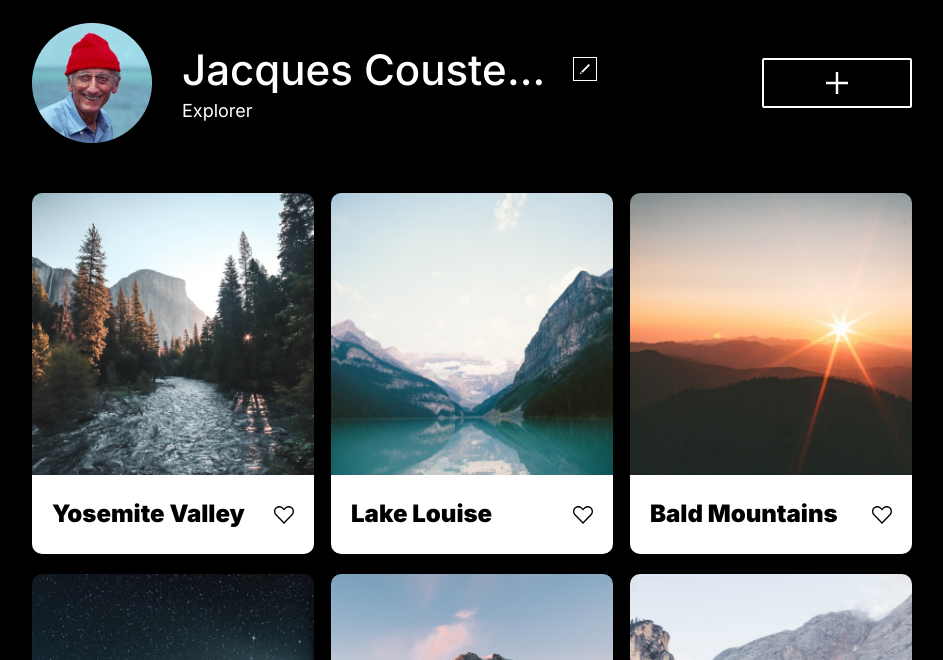
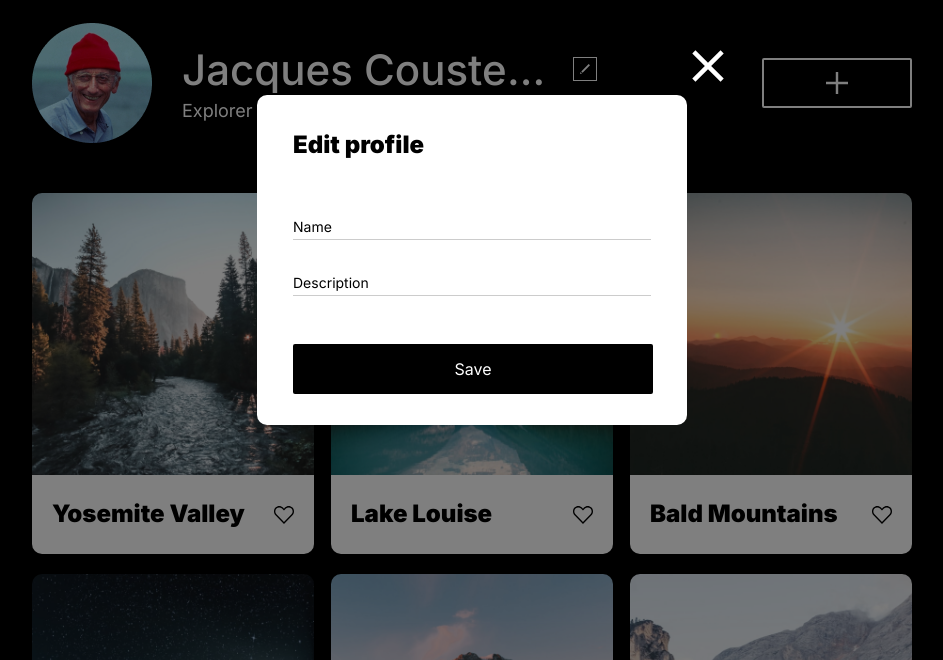
Before and after one commit to Hayden3143/se_project_aroundtheus, a plain HTML site: page index.html in a window 1280 px wide. Both pictures are taken after a click on the button 753 px from the left and 209 px from the top of the page. Shown: the part 140-800 px from the top of the page, without its empty margins (168-1111 px from the left). Drawn offline with Linux system fonts and the light colour scheme.

Commit message:
Add function event to modal

```diff
--- a/index.html
+++ b/index.html
@@ -112,9 +112,9 @@
         <button class="modal__close"></button>
         <p class="modal__heading">Edit profile</p>
         <form class="modal__form">
-          <input type="text" name="title" placeholder="Jacques Cousteau" />
+          <input type="text" name="title" placeholder="Name" />
 
-          <input type="text" name="description" placeholder="Explorer" />
+          <input type="text" name="description" placeholder="Description" />
         </form>
         <button type="submit" class="modal__button">Save</button>
       </div>
--- a/scripts/index.js
+++ b/scripts/index.js
@@ -26,3 +26,15 @@ const initialCards = [
   },
 ];
 console.log(initialCards);
+
+const modal = document.querySelector(".modal");
+const editButton = document.querySelector(".profile__edit-button");
+const closeButton = document.querySelector(".modal__close");
+
+editButton.addEventListener("click", () => {
+  modal.classList.add("modal_opened");
+});
+
+closeButton.addEventListener("click", () => {
+  modal.classList.remove("modal_opened");
+});
```
